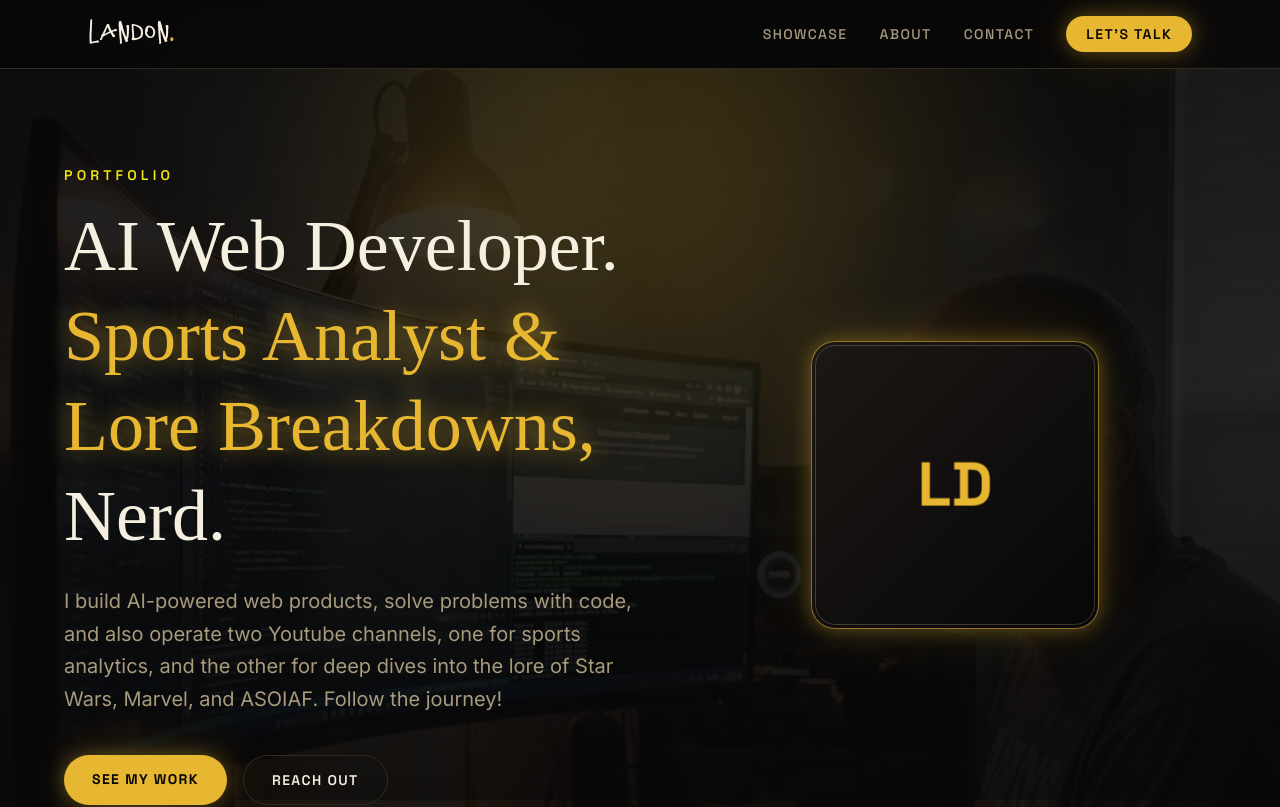
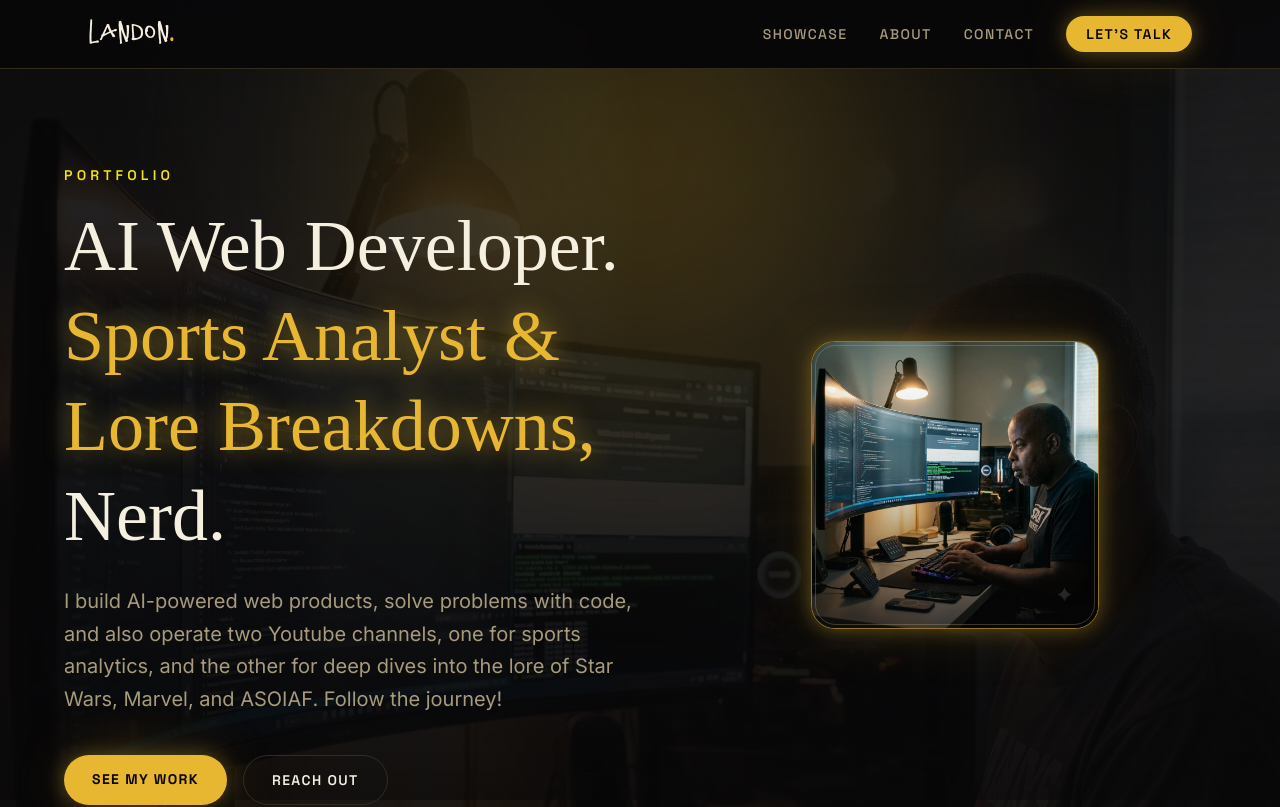
Before and after one commit to landondelone-sbas/Landon_Portfolio, a React (Vite) app: page / in a window 1280 px wide. Shown: the top 807 px of the page. Built offline with nearby package versions, Linux system fonts and the light colour scheme; a web font is replaced by a local one.

Commit message:
hero card replace

```diff
--- a/src/components/Hero.tsx
+++ b/src/components/Hero.tsx
@@ -35,6 +35,14 @@ export default function Hero() {
       // ever grows into space that's already cleared — earlier versions ran
       // both on the same timeline range and the card's edge visibly sliced
       // through still-legible headline text mid-scroll.
+      //
+      // scale animates the outer wrapper (cardRef) since that's what needs
+      // to grow as a whole; border-radius animates [data-card-shell]
+      // specifically — that's the element with the actual rounded corners
+      // (the outer wrapper has none of its own), so animating radius on the
+      // wrapper was a no-op before this was split out.
+      const shell = card.querySelector<HTMLElement>("[data-card-shell]");
+
       tl.to(
         card,
         {
@@ -48,18 +56,15 @@ export default function Hero() {
               ) * 1.05
             );
           },
-          borderRadius: 0,
           ease: "power1.in",
           duration: 1,
         },
         0,
-      )
-        .to(copy, { autoAlpha: 0, y: -40, ease: "power1.in", duration: 0.3 }, 0)
-        .to(
-          card.querySelector("[data-monogram]"),
-          { autoAlpha: 0, ease: "none", duration: 0.25 },
-          0.55,
-        );
+      ).to(copy, { autoAlpha: 0, y: -40, ease: "power1.in", duration: 0.3 }, 0);
+
+      if (shell) {
+        tl.to(shell, { borderRadius: 0, ease: "power1.in", duration: 1 }, 0);
+      }
     }, section);
 
     return () => ctx.revert();
--- a/src/components/HeroCard3D.tsx
+++ b/src/components/HeroCard3D.tsx
@@ -11,6 +11,11 @@ import { usePrefersReducedMotion } from "../hooks/usePrefersReducedMotion";
  * prime suspect in a real-world GPU/compositor crash headless testing
  * couldn't reproduce — this card alone only animates on pointer movement
  * or during the scroll-morph, never continuously.
+ *
+ * The outer element (forwardedRef) is what Hero.tsx scales — it has no
+ * border-radius of its own. The visible rounded card is [data-card-shell]
+ * below; Hero.tsx targets that separately for the border-radius part of
+ * the morph.
  */
 const HeroCard3D = forwardRef<HTMLDivElement>((_, forwardedRef) => {
   const tiltRef = useRef<HTMLDivElement>(null);
@@ -61,22 +66,24 @@ const HeroCard3D = forwardRef<HTMLDivElement>((_, forwardedRef) => {
     >
       <div
         ref={tiltRef}
-        className="relative h-full w-full rounded-3xl border border-gold/60 bg-gradient-to-br from-panel-2 to-void glow-gold"
+        data-card-shell
+        className="relative h-full w-full overflow-hidden rounded-3xl border border-gold/60 bg-gradient-to-br from-panel-2 to-void glow-gold"
         style={{ transformStyle: "preserve-3d" }}
       >
+        <img
+          src="/images/landon-desk.webp"
+          alt=""
+          className="absolute inset-0 h-full w-full object-cover"
+          style={{ transform: "translateZ(0px)" }}
+        />
+        <div
+          aria-hidden="true"
+          className="pointer-events-none absolute inset-0 bg-gradient-to-t from-void/70 via-void/10 to-transparent"
+        />
         <div
           aria-hidden="true"
           className="pointer-events-none absolute inset-[3px] rounded-[calc(1.5rem-3px)] border border-champagne/25"
         />
-        <div
-          data-monogram
-          className="absolute inset-0 flex items-center justify-center"
-          style={{ transform: "translateZ(24px)" }}
-        >
-          <span className="font-display text-5xl font-bold text-gold sm:text-6xl">
-            LD
-          </span>
-        </div>
       </div>
     </div>
   );
```
Also changed, not shown: public/images/landon-desk.webp (added).
